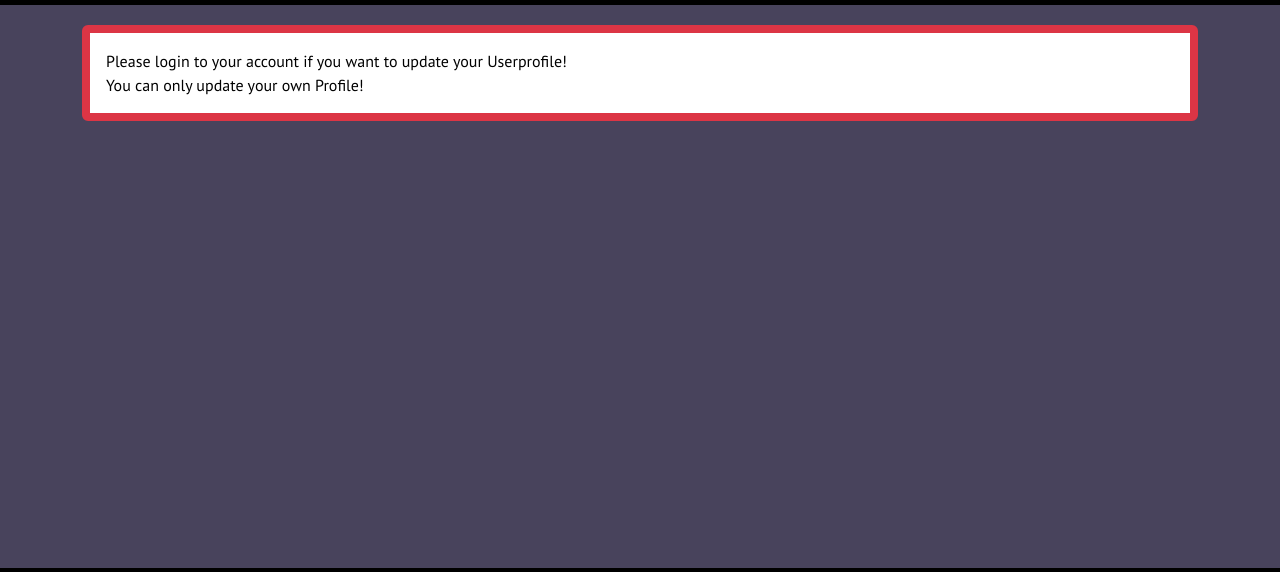
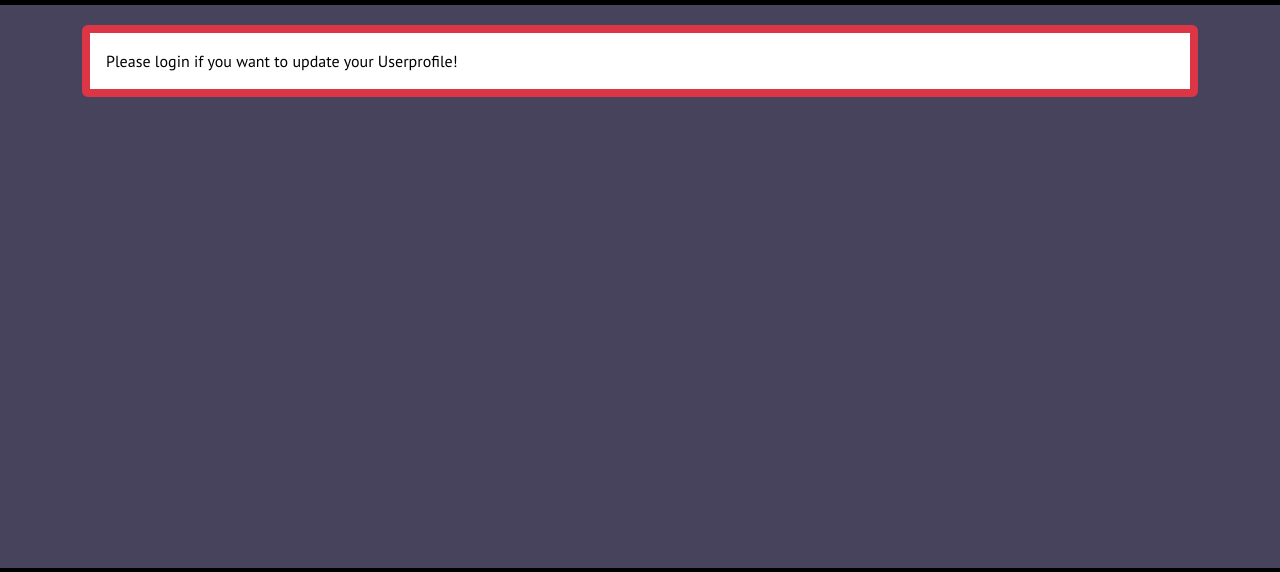
Before and after one commit to SureDeveloping/cave-blog, a Django app: page /accounts/update-user-profil/1/ in a window 1280 px wide. Shown: the part 56-628 px from the top of the page. Run offline with Django 4.2, Linux system fonts and the light colour scheme; tables that the repository leaves empty hold one stand-in row (values such as "Sample post"); some libraries are stand-ins or nearby versions.

Commit message:
Change userprofile update html

```diff
--- a/accounts/templates/registration/user_profile_update.html
+++ b/accounts/templates/registration/user_profile_update.html
@@ -2,8 +2,9 @@
 {% block title %} Update your Userprofile {% endblock %}
 {% block content %}
 
-{% if user.is_authenticated and user.id == profile.user_id %}
-
+{% if user.is_authenticated %}
+    {% if profile %}
+        {% if user.id == profile.user_id %}
             <h1>Update your Userprofile</h1>
             <div class="form-group">
                 <form method="POST" enctype="multipart/form-data">
@@ -19,5 +20,11 @@
                 You can only update your own Profile!
             </div>
         {% endif %}
+    {% else %}
+        <div class="alert alert-danger" role="alert">You don't have a profile to update!</div>
+    {% endif %}
+{% else %}
+    <div class="alert alert-danger" role="alert">Please login if you want to update your Userprofile!</div>
+{% endif %}
 
 {% endblock %}
```
Lines whose indentation alone changed are shown as unchanged.
